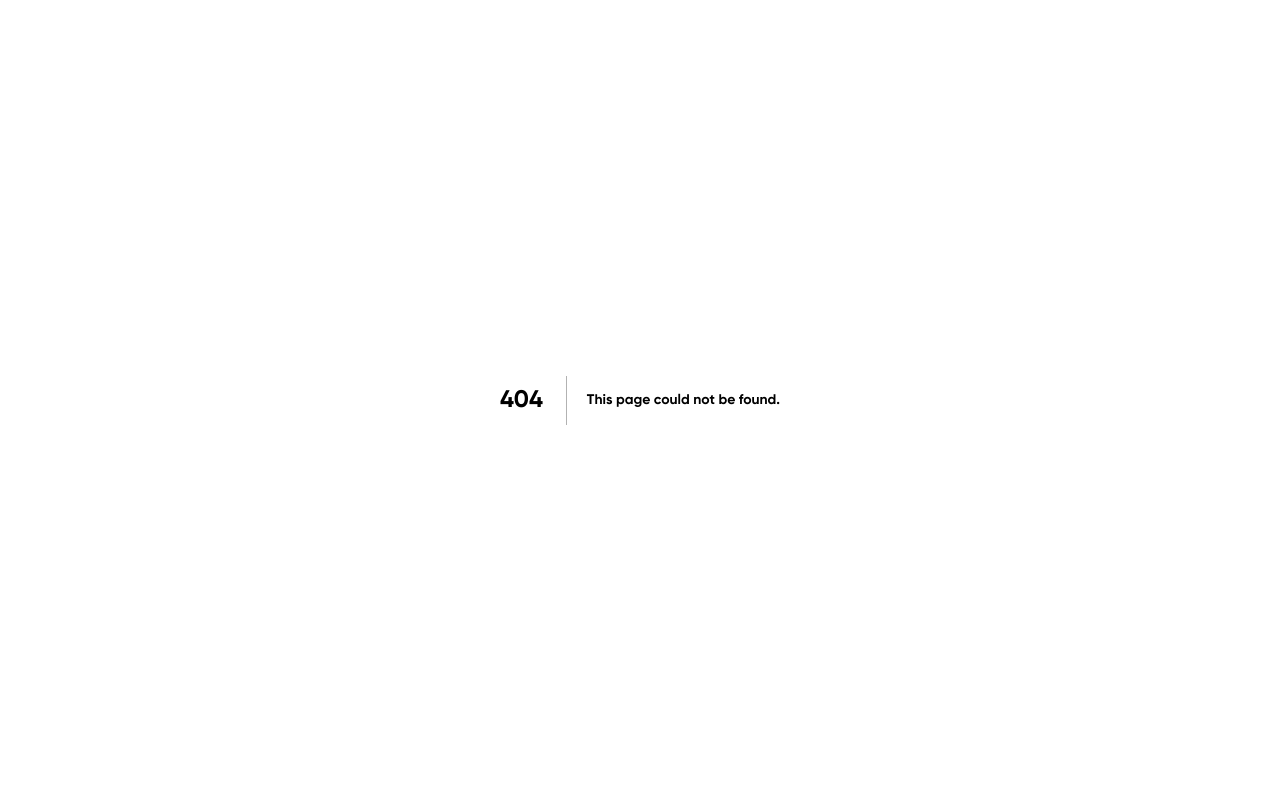
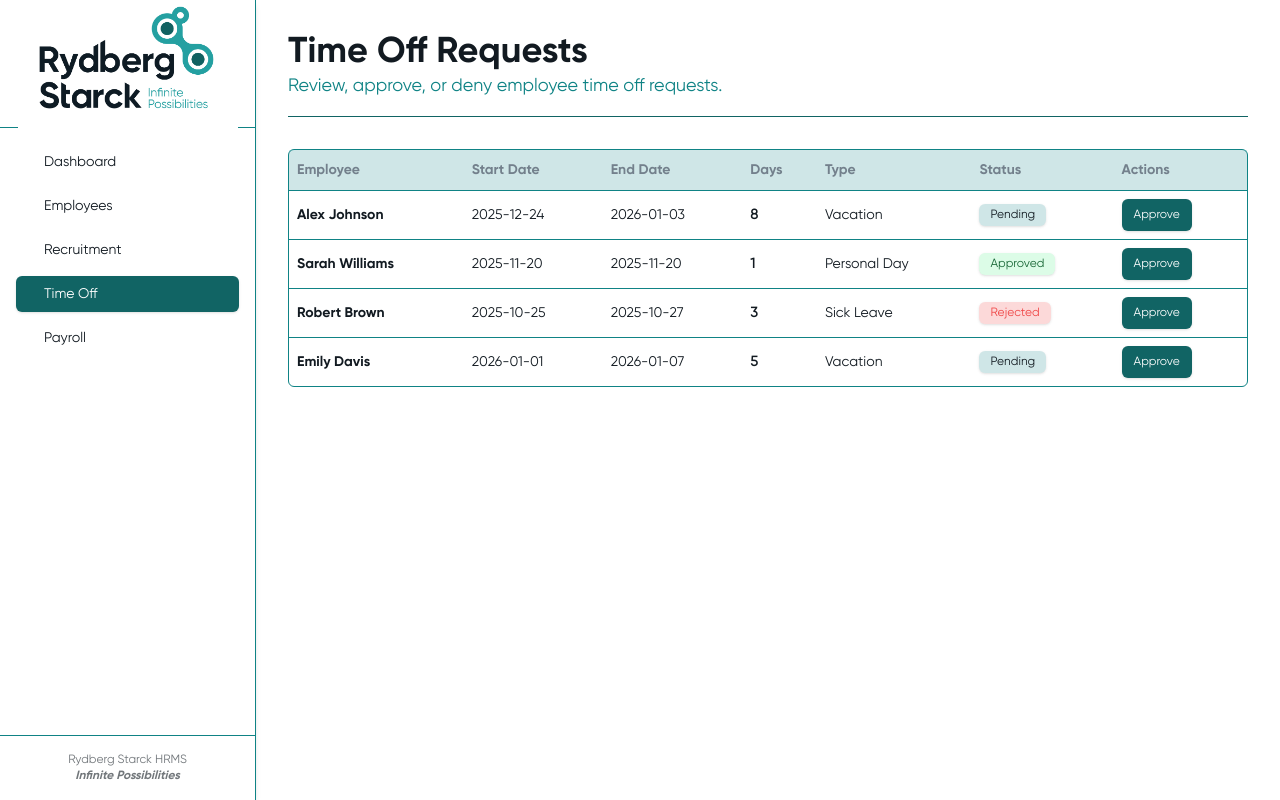
Before and after one commit to BenChapuma/rsl-portal, a Next.js app: page /time-off in a window 1280 px wide. Before the commit this address had no page. Built offline with nearby package versions, Linux system fonts and the light colour scheme.

Commit message:
Time-off data added

```diff
--- /dev/null
+++ b/app/time-off/page.tsx
@@ -0,0 +1,28 @@
+import { AppLayout } from "@/components/AppLayout";
+import { Separator } from "@/components/ui/separator";
+import { TimeOffRequestsTable } from "@/components/time-off-table"; // Imports the table logic
+
+export default function TimeOffPage() {
+  return (
+    <AppLayout>
+
+      {/* Header - Uses Brand Colors and Fonts */}
+      <header className="mb-8">
+        <h1 className="text-4xl font-heading text-rs-dark">
+          Time Off Requests
+        </h1>
+        <p className="text-lg font-sans text-rs-teal-light">
+          Review, approve, or deny employee time off requests.
+        </p>
+        {/* Separator uses the rs-teal-dark color */}
+        <Separator className="mt-4 bg-rs-teal-dark"/>
+      </header>
+
+      {/* Time Off Requests Data Table */}
+      <div className="w-full">
+        <TimeOffRequestsTable />
+      </div>
+
+    </AppLayout>
+  );
+}
--- /dev/null
+++ b/components/time-off-table.tsx
@@ -0,0 +1,133 @@
+'use client';
+
+import { ColumnDef } from "@tanstack/react-table";
+// IMPORTANT: Reusing the generic DataTable component from the employee file
+import { DataTable } from "@/components/employees-table";
+import { Badge } from "@/components/ui/badge";
+import { Button } from "@/components/ui/button";
+
+// 1. Define the Data Structure (Interface)
+export type TimeOffRequest = {
+  id: string;
+  employeeName: string;
+  startDate: string;
+  endDate: string;
+  days: number;
+  type: "Vacation" | "Sick Leave" | "Personal Day";
+  status: "Pending" | "Approved" | "Rejected";
+};
+
+// 2. Define the Columns
+export const columns: ColumnDef<TimeOffRequest>[] = [
+  {
+    accessorKey: "employeeName",
+    header: () => <span className="font-heading text-sm">Employee</span>,
+    cell: ({ row }) => {
+      // Use the branded rs-dark color and heading font for the employee name
+      return <span className="font-heading text-rs-dark">{row.getValue("employeeName")}</span>;
+    },
+  },
+  {
+    accessorKey: "startDate",
+    header: () => <span className="font-heading text-sm">Start Date</span>,
+  },
+  {
+    accessorKey: "endDate",
+    header: () => <span className="font-heading text-sm">End Date</span>,
+  },
+  {
+    accessorKey: "days",
+    header: () => <span className="font-heading text-sm">Days</span>,
+    cell: ({ row }) => {
+      // Bold days requested
+      return <span className="font-bold">{row.getValue("days")}</span>;
+    },
+  },
+  {
+    accessorKey: "type",
+    header: () => <span className="font-heading text-sm">Type</span>,
+  },
+  {
+    accessorKey: "status",
+    header: () => <span className="font-heading text-sm">Status</span>,
+    cell: ({ row }) => {
+      const status = row.getValue("status") as TimeOffRequest["status"];
+      let colorClass: string;
+
+      if (status === "Approved") {
+        // Success/Approved color (using green variant)
+        colorClass = "bg-green-100 text-green-800 hover:bg-green-100";
+      } else if (status === "Rejected") {
+        // Destructive color
+        colorClass = "bg-destructive/20 text-destructive hover:bg-destructive/20";
+      } else {
+        // Pending status uses Secondary brand color (Light Teal Accent)
+        colorClass = "bg-secondary/20 text-secondary-foreground hover:bg-secondary/20";
+      }
+
+      return (
+        <Badge className={`font-sans font-medium ${colorClass}`}>
+          {status}
+        </Badge>
+      );
+    },
+  },
+  {
+    id: "actions",
+    header: () => <span className="font-heading text-sm">Actions</span>,
+    cell: () => (
+      // Primary button for the main action (Approve)
+      <Button size="sm" className="text-xs bg-primary hover:bg-primary/90">
+        Approve
+      </Button>
+    ),
+  },
+];
+
+// 3. Dummy Data
+export const requestData: TimeOffRequest[] = [
+  {
+    id: "TO101",
+    employeeName: "Alex Johnson",
+    startDate: "2025-12-24",
+    endDate: "2026-01-03",
+    days: 8,
+    type: "Vacation",
+    status: "Pending",
+  },
+  {
+    id: "TO102",
+    employeeName: "Sarah Williams",
+    startDate: "2025-11-20",
+    endDate: "2025-11-20",
+    days: 1,
+    type: "Personal Day",
+    status: "Approved",
+  },
+  {
+    id: "TO103",
+    employeeName: "Robert Brown",
+    startDate: "2025-10-25",
+    endDate: "2025-10-27",
+    days: 3,
+    type: "Sick Leave",
+    status: "Rejected",
+  },
+  {
+    id: "TO104",
+    employeeName: "Emily Davis",
+    startDate: "2026-01-01",
+    endDate: "2026-01-07",
+    days: 5,
+    type: "Vacation",
+    status: "Pending",
+  },
+];
+
+
+// 4. Component for app/time-off/page.tsx to use
+export function TimeOffRequestsTable() {
+  return (
+    <DataTable columns={columns} data={requestData} />
+  );
+}
```
